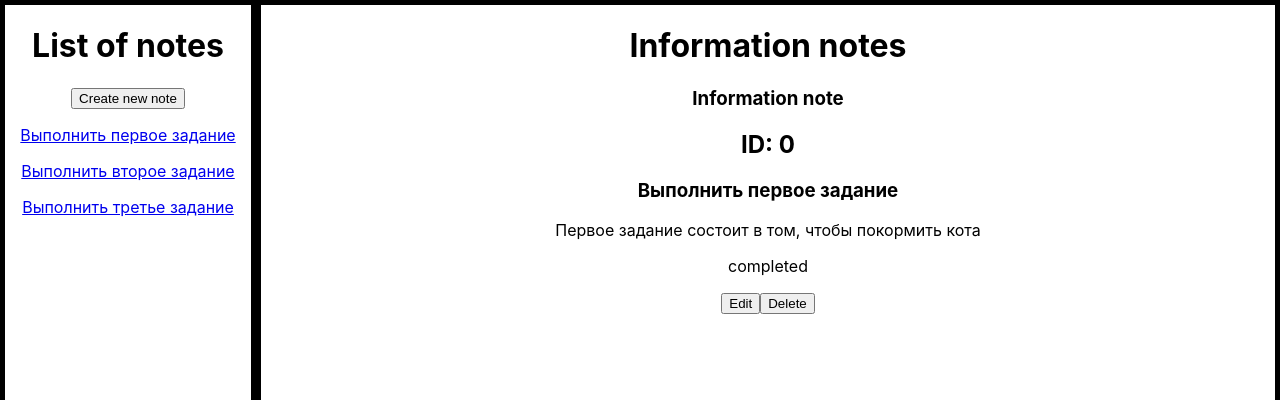
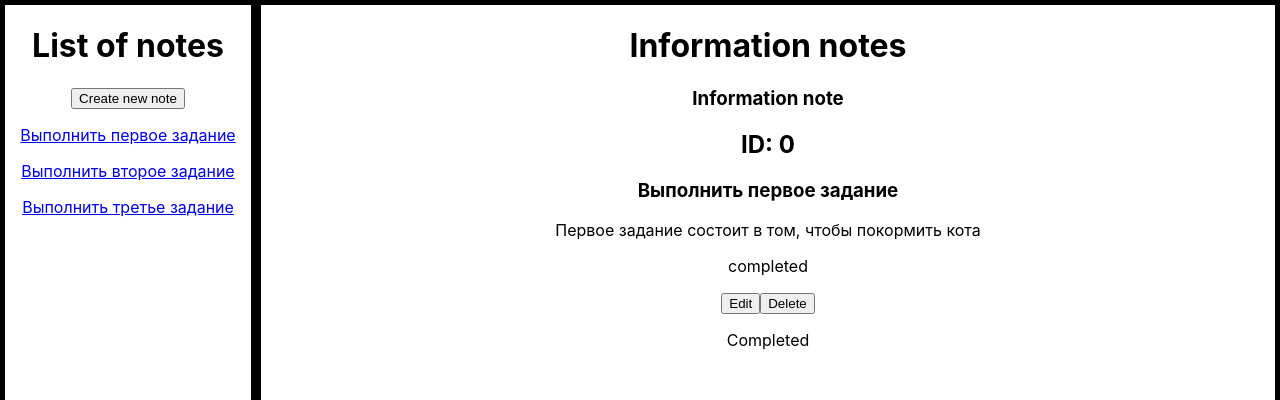
Before and after one commit to kibni1409/test, a React (Create React App) app: page /note/0 in a window 1280 px wide. Shown: the top 400 px of the page. Built offline with nearby package versions, Linux system fonts and the light colour scheme.

Commit message:
Added button start and complete notes

```diff
--- a/src/BLL/NotesReducer.js
+++ b/src/BLL/NotesReducer.js
@@ -31,7 +31,6 @@ const NotesReducer = (state = initialState, action) => {
                 : note)]
             }
         }
-            // id: action.id, heading: action.textHeading, text: action.textNote, status: action.status
         case DELETE_NOTE:{
             return{
                 ...state,
--- a/src/BLL/Store.js
+++ b/src/BLL/Store.js
@@ -6,5 +6,6 @@ let reducers = combineReducers({
 })
 
 const store = createStore(reducers);
+window.store = store;
 
 export default store;
--- a/src/Components/InformationNotes/InformationNotes.js
+++ b/src/Components/InformationNotes/InformationNotes.js
@@ -40,7 +40,7 @@ const InformationNotes = (props) => {
                     status={note.status}
                     param={param}
                     DeactivateEditMode={DeactivateEditMode}
-                    EditNote={props.EditNote}
+                    EditNotes={props.EditNotes}
                     listNotes={props.listNotes}
                 />
                 : <InfoNote
@@ -51,29 +51,14 @@ const InformationNotes = (props) => {
                     status={note.status}
                     ActivateEditMode={ActivateEditMode}
                     DeleteNote={DeleteNote}
+                    EditNotes={props.EditNotes}
                 />
             : null)
     }
 
-
     return (
         <div className={classes.InformationNotes}>
             <h1>Information notes</h1>
-            {/*{param.id === "new"*/}
-            {/*?<form onSubmit={handleSubmit(onSubmit)}>*/}
-            {/*        <input type={"text"} placeholder="Heading" {...register("textHeading",*/}
-            {/*            { required: true ,*/}
-            {/*                minLength: 3*/}
-            {/*            })}/>*/}
-            {/*        {errors.textHeading && errors.textHeading.type ==="minLength" && <p>Min length 3</p>}*/}
-            {/*        <textarea placeholder="Text" {...register("textNote",*/}
-            {/*            { required: true ,*/}
-            {/*                minLength: 3*/}
-            {/*            })}/>*/}
-            {/*        {errors.textNote && errors.textNote.type ==="minLength" && <p>Min length 3</p>}*/}
-            {/*        <button type={"submit"}>Save</button>*/}
-            {/*    </form>*/}
-            {/*: null}*/}
             {ElementNotes}
         </div>
     )
--- a/src/Components/InformationNotes/InformationNotesContainer.js
+++ b/src/Components/InformationNotes/InformationNotesContainer.js
@@ -12,7 +12,7 @@ let mapDispatchToProps = (dispatch) =>{
         AddNotes: (textHeading, textNote) => {
             dispatch(AddNotesActionCreator(textHeading, textNote))
         },
-        EditNote: (idNote, textHeading, textNote, statusNote) => {
+        EditNotes: (idNote, textHeading, textNote, statusNote) => {
             dispatch(EditNotesActionCreator(idNote, textHeading, textNote, statusNote))
         },
         DeleteNote: (idNote) => {
--- a/src/Components/InformationNotes/Mode/EditNote.js
+++ b/src/Components/InformationNotes/Mode/EditNote.js
@@ -13,11 +13,9 @@ const EditNote = (props) => {
     const onSubmit = (data) => {
         if(props.param.id === "new"){
             props.AddNotes(data.textHeading, data.textNote)
-            console.log(props.listNotes)
         }
         else{
-            props.EditNote(parseInt(props.param.id), data.textHeading, data.textNote, props.status)
-            console.log(props.listNotes)
+            props.EditNotes(parseInt(props.param.id), data.textHeading, data.textNote, props.status)
         }
         reset();
         props.DeactivateEditMode()
@@ -26,15 +24,17 @@ const EditNote = (props) => {
     return(
         <div key={props.id}>
             <form onSubmit={handleSubmit(onSubmit)}>
+                <label htmlFor="textHeading">Heading:</label>
                 <input type={"text"} placeholder={props.heading} {...register("textHeading",
                     { required: true ,
                         minLength: 3
-                    })}/>
+                    })}/><br/>
                 {errors.textHeading && errors.textHeading.type ==="minLength" && <p>Min length 3</p>}
+                <label htmlFor="textHeading">Text:</label>
                 <textarea placeholder={props.text} {...register("textNote",
-                    { required: true ,
+                    { required: true,
                         minLength: 3
-                    })}/>
+                    })}/><br/>
                 {errors.textNote && errors.textNote.type ==="minLength" && <p>Min length 3</p>}
                 <button type={"submit"}>Save</button>
             </form>
--- a/src/Components/InformationNotes/Mode/InfoNote.js
+++ b/src/Components/InformationNotes/Mode/InfoNote.js
@@ -1,5 +1,5 @@
 const InfoNote = (props) => {
-    return(
+    return (
         <div key={props.id}>
             <h3>Information note</h3>
             <h2>ID: {props.id}</h2>
@@ -8,6 +8,11 @@ const InfoNote = (props) => {
             <p>{props.status}</p>
             <button onClick={props.ActivateEditMode}>Edit</button>
             <button onClick={props.DeleteNote}>Delete</button>
+            {props.status === "pending"
+                ? <button onClick={() => props.EditNotes(props.id, props.heading, props.text, "in_progress")}>Start</button>
+                : props.status === "in_progress"
+                    ? <button onClick={() => props.EditNotes(props.id, props.heading, props.text, "completed")}>Complete</button>
+                    : <p>Completed</p>}
         </div>
     )
 }
```
